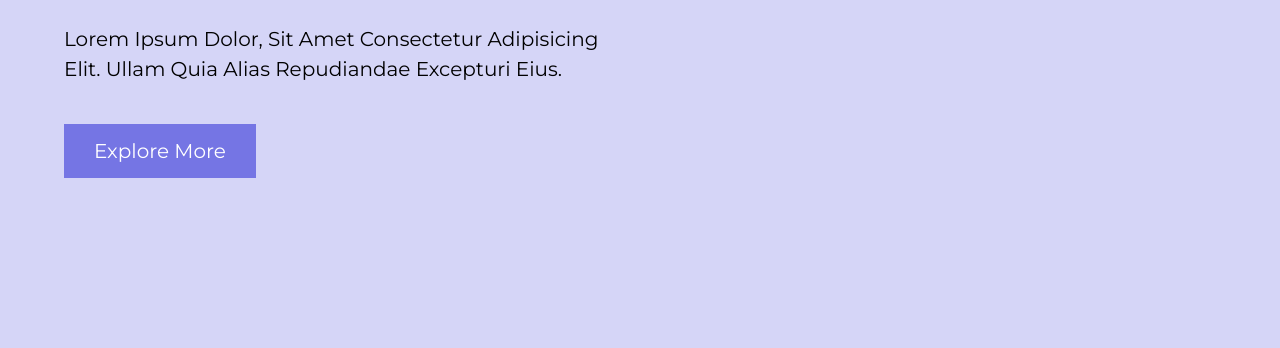
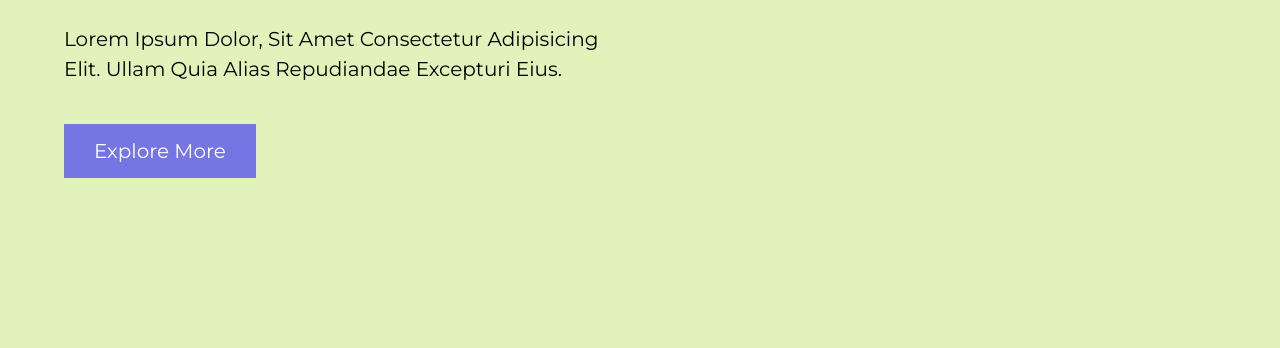
Before and after one commit to imagemadurai12/parlour-folio, a plain HTML site: page index.html in a window 1280 px wide. Shown: the part 452-800 px from the top of the page. Drawn offline with Linux system fonts and the light colour scheme.

Commit message:
parlour folio updated

```diff
--- a/css/style.css
+++ b/css/style.css
@@ -19,7 +19,7 @@
 .main-container header{
     height: 15%;
     width: 100%;
-    background-color: lightblue;
+    /* background-color: lightblue; */
     /* display: flex;
     justify-content: center; */
 }
@@ -105,7 +105,7 @@
 .main-container .banner-container{
     height: 85%;
     width: 100%;
-    background-color: rgb(117, 117, 228,0.3);
+    background-color: rgba(157, 215, 31, 0.3);
     display: flex;
     justify-content: center;
     /* background-image: url('../images/parlour-banner.png'); */
```
